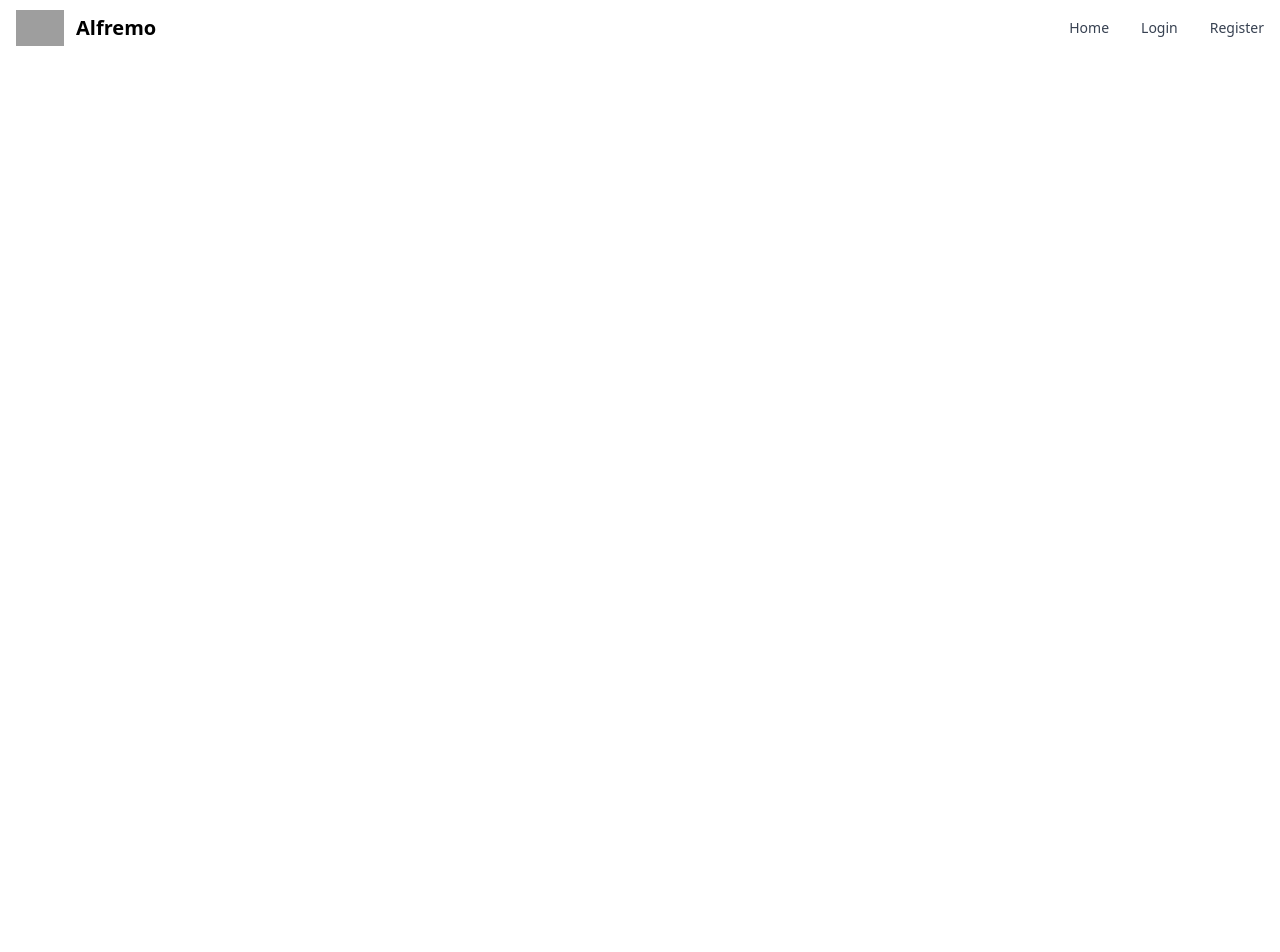
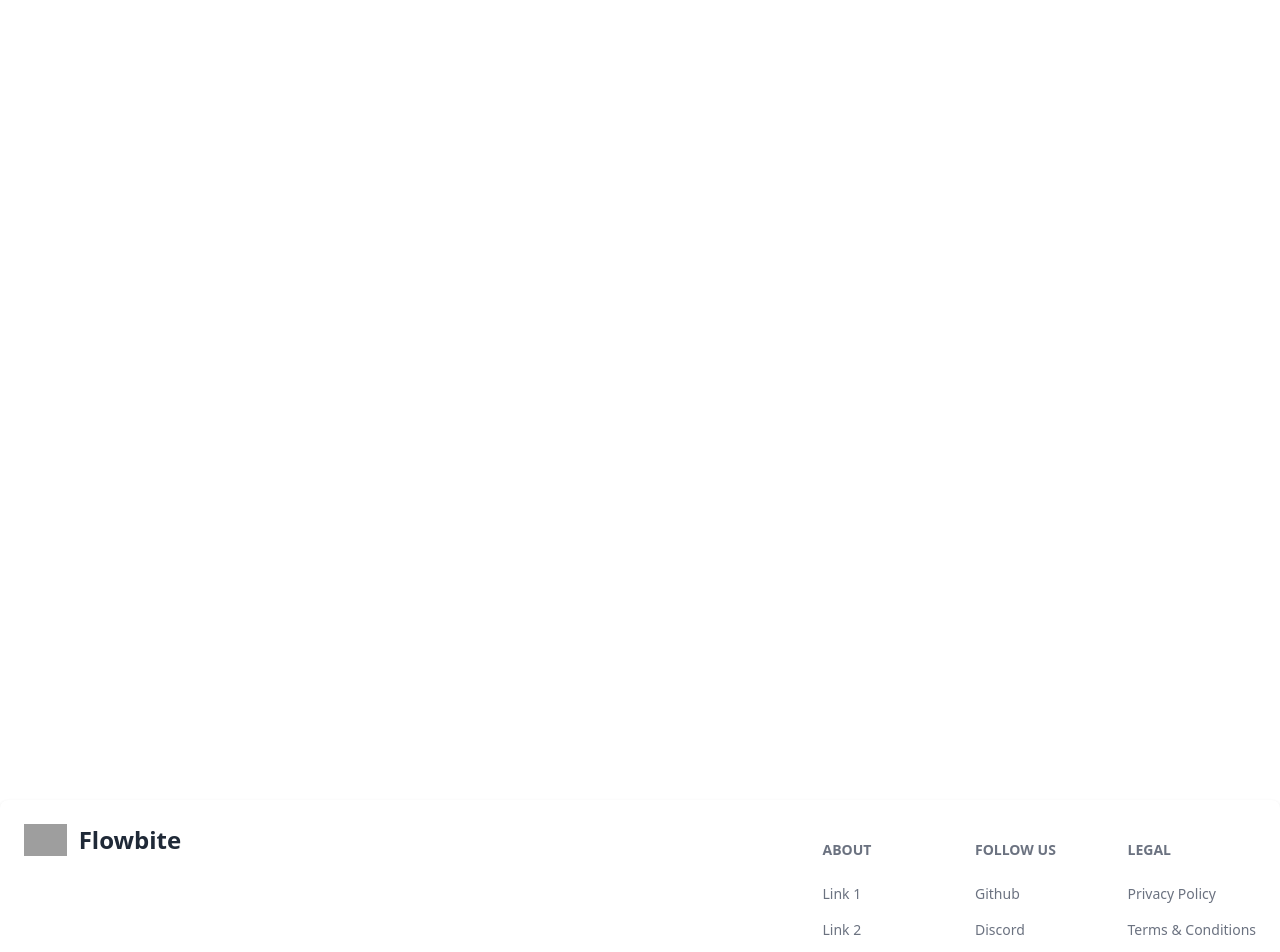
Before and after one commit to Forz70043/Alfremo, a Next.js app: page / in a window 1280 px wide. Shown: the top 952 px of the page. Before the commit the page ends 856 px from the top, so only its background shows below. Built offline with nearby package versions, Linux system fonts and the light colour scheme; grey boxes are pictures that could not be loaded.

Commit message:
Update Layout with footer & without navbar

```diff
--- a/components/Layout.js
+++ b/components/Layout.js
@@ -1,16 +1,16 @@
 import Header from './Header'
-import NavbarComponent from './Navbar';
+import FooterComponent from './FooterComponent';
 
 export default function Layout({children}){
 
     return (
         <>
         <Header title="Alfremo"/>
-        <NavbarComponent currentPage={children.type.name.toLowerCase()} titleBrand="Alfremo" />
+        {/* {<NavbarComponent currentPage={children.type.name.toLowerCase()} titleBrand="Alfremo" />} */}
         <main>
             {children}
         </main>
-
+        <FooterComponent />
         </>
     )
 }
```
